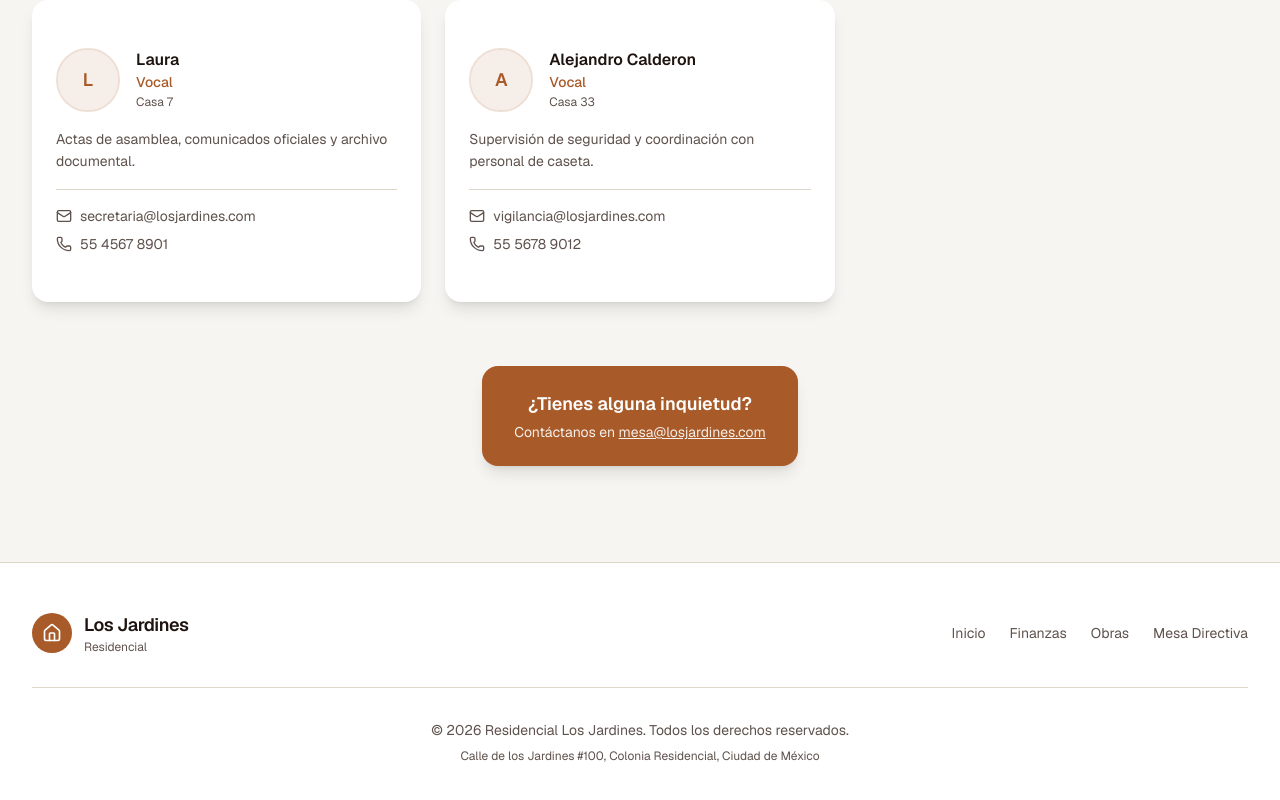
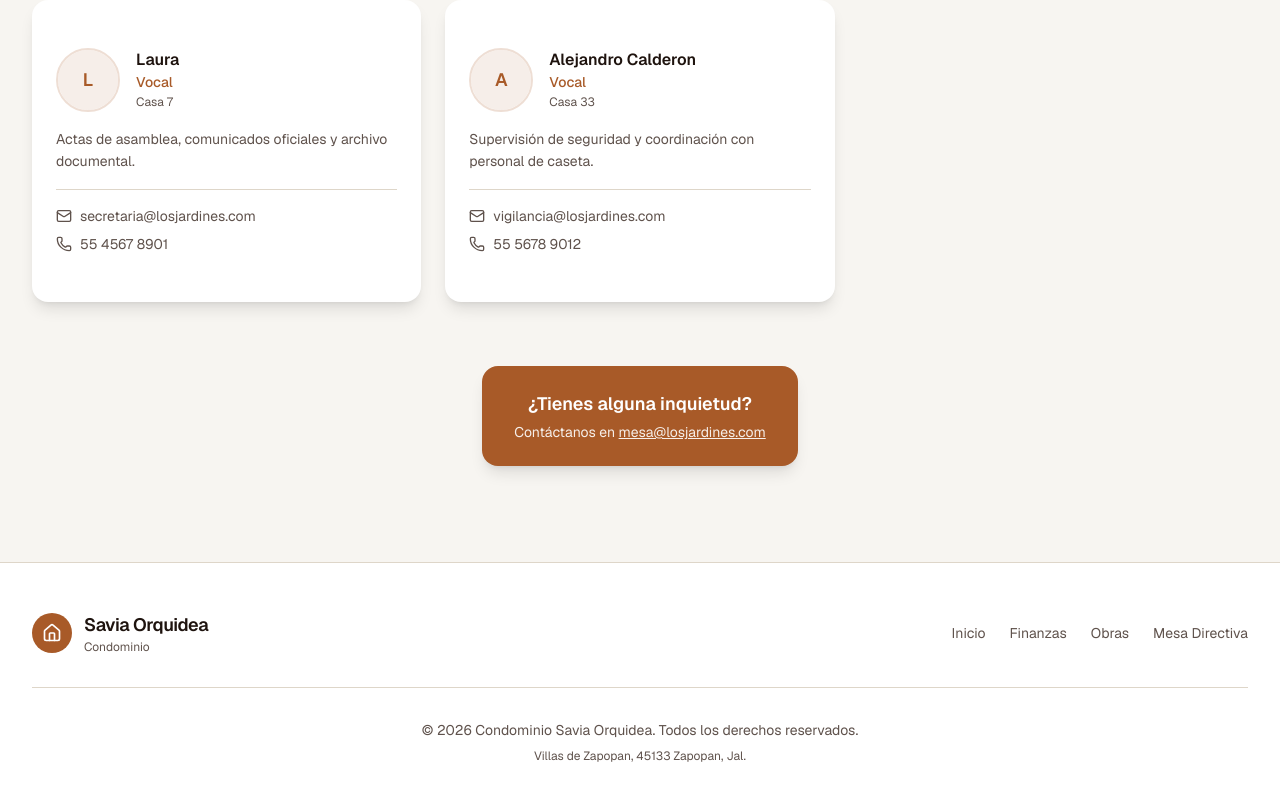
Before and after one commit to KinjoaCal/Portal-Savia-Orquidea, a Next.js app: page / in a window 1280 px wide. Shown: the part 3660-4460 px from the top of the page. Built offline with nearby package versions, Linux system fonts and the light colour scheme.

Commit message:
cambio texto residencial por condominio

```diff
--- a/components/footer.tsx
+++ b/components/footer.tsx
@@ -11,9 +11,9 @@ export function Footer() {
             </div>
             <div className="flex flex-col">
               <span className="text-lg font-semibold text-foreground tracking-tight">
-                Los Jardines
+                Savia Orquidea
               </span>
-              <span className="text-xs text-muted-foreground">Residencial</span>
+              <span className="text-xs text-muted-foreground">Condominio</span>
             </div>
           </div>
 
@@ -27,10 +27,10 @@ export function Footer() {
 
         <div className="mt-8 border-t border-border pt-8 text-center">
           <p className="text-sm text-muted-foreground">
-            &copy; {new Date().getFullYear()} Residencial Los Jardines. Todos los derechos reservados.
+            &copy; {new Date().getFullYear()} Condominio Savia Orquidea. Todos los derechos reservados.
           </p>
           <p className="text-xs text-muted-foreground mt-2">
-            Calle de los Jardines #100, Colonia Residencial, Ciudad de México
+            Villas de Zapopan, 45133 Zapopan, Jal.
           </p>
         </div>
       </div>
--- a/components/hero-section.tsx
+++ b/components/hero-section.tsx
@@ -7,7 +7,7 @@ export function HeroSection() {
       <div className="absolute inset-0 z-0">
         <Image
           src="/images/Savia Orquidea.jpg"
-          alt="Vista aérea del Residencial Los Jardines"
+          alt="Vista de la entrada del condominio"
           fill
           className="object-cover"
           priority
```
